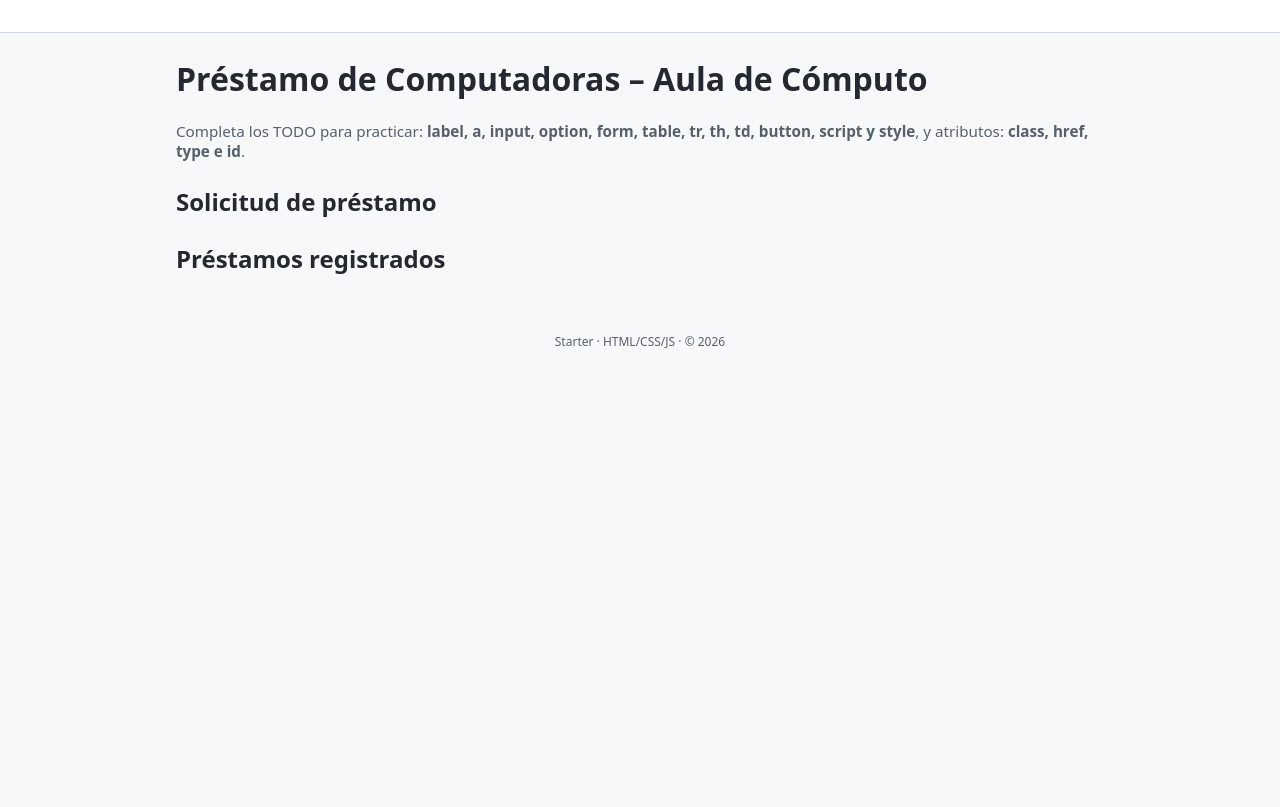
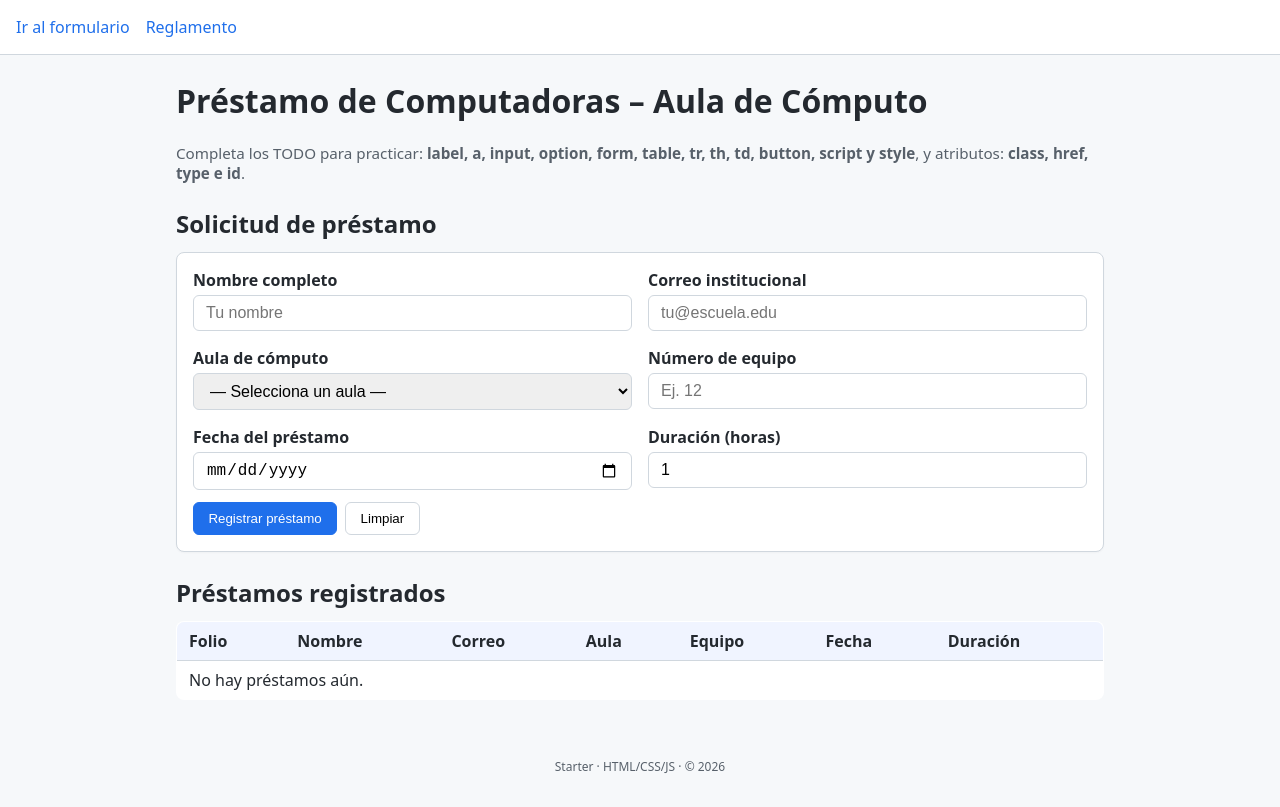
Before and after one commit to FcaInfoUNAM/HTMLLabelsLab, a plain HTML site: page index.html in a window 1280 px wide. Drawn offline with Linux system fonts and the light colour scheme.

Commit message:
Laboratorio de labels con código html añadido acorde a las instrucciones y prueba de la tabla en web

```diff
--- a/index.html
+++ b/index.html
@@ -49,7 +49,9 @@
     <nav class="nav" aria-label="Principal">
       <!-- TODO-01: Crea un enlace <a> con href="#formulario", class="nav-link" e id="link-form" con el texto "Ir al formulario" -->
       <!-- TODO-01: Crea un enlace <a> externo con href a un reglamento (puede ser https://www.example.com/), class="nav-link", id="link-reglamento" y target="_blank" -->
-    </nav>
+    <a href="#formulario" class="nav-link" id="link-form">Ir al formulario</a>
+    <a href="https://www.example.com/" class="nav-link" id="link-reglamento" target="_blank" rel="noopener">Reglamento</a>
+      </nav>
   </header>
 
   <main>
@@ -72,6 +74,50 @@
            - <button type="submit" id="btn-enviar" class="btn btn-primary">Registrar préstamo</button>
            - <button type="button" id="btn-limpiar" class="btn">Limpiar</button>
       -->
+       <form id="form-prestamo" class="tarjeta" action="#" method="post">
+        <div class="grid">
+          <div class="fila">
+            <label for="nombre">Nombre completo</label>
+            <input type="text" id="nombre" class="campo" placeholder="Tu nombre" required />
+          </div>
+
+          <div class="fila">
+            <label for="correo">Correo institucional</label>
+            <input type="email" id="correo" class="campo" placeholder="tu@escuela.edu" required />
+          </div>
+          <div class="fila">
+            <label for="aula">Aula de cómputo</label>
+            <select id="aula" class="campo" required>
+              <option value="">— Selecciona un aula —</option>
+              <option value="A1">A1</option>
+              <option value="A2">A2</option>
+              <option value="B1">B1</option>
+              <option value="B2">B2</option>
+            </select>
+          </div>
+
+          <div class="fila">
+            <label for="equipo">Número de equipo</label>
+            <input type="number" id="equipo" class="campo" min="1" max="60" placeholder="Ej. 12" required />
+          </div>
+
+          <div class="fila">
+            <label for="fecha">Fecha del préstamo</label>
+            <input type="date" id="fecha" class="campo" required />
+          </div>
+
+          <div class="fila">
+            <label for="duracion">Duración (horas)</label>
+            <input type="number" id="duracion" class="campo" min="1" max="6" value="1" />
+          </div>
+
+        </div>
+        <div class="acciones">
+          <button type="submit" id="btn-enviar" class="btn btn-primary">Registrar préstamo</button>
+          <button type="button" id="btn-limpiar" class="btn">Limpiar</button>
+        </div>
+      </form>
+
     </section>
 
     <!-- ====== Sección de la tabla ====== -->
@@ -81,6 +127,25 @@
            thead>tr>th (Folio, Nombre, Correo, Aula, Equipo, Fecha, Duración)
            tbody con una fila inicial: <tr><td colspan="7">No hay préstamos aún.</td></tr>
       -->
+
+      <table id="tabla-prestamos" class="tabla-prestamos">
+        <thead>
+          <tr>
+            <th>Folio</th>
+            <th>Nombre</th>
+            <th>Correo</th>
+            <th>Aula</th>
+            <th>Equipo</th>
+            <th>Fecha</th>
+            <th>Duración</th>
+          </tr>
+        </thead>
+        <tbody>
+          <tr>
+            <td colspan="7">No hay préstamos aún.</td>
+          </tr>
+        </tbody>
+      </table>
     </section>
   </main>
 
```
